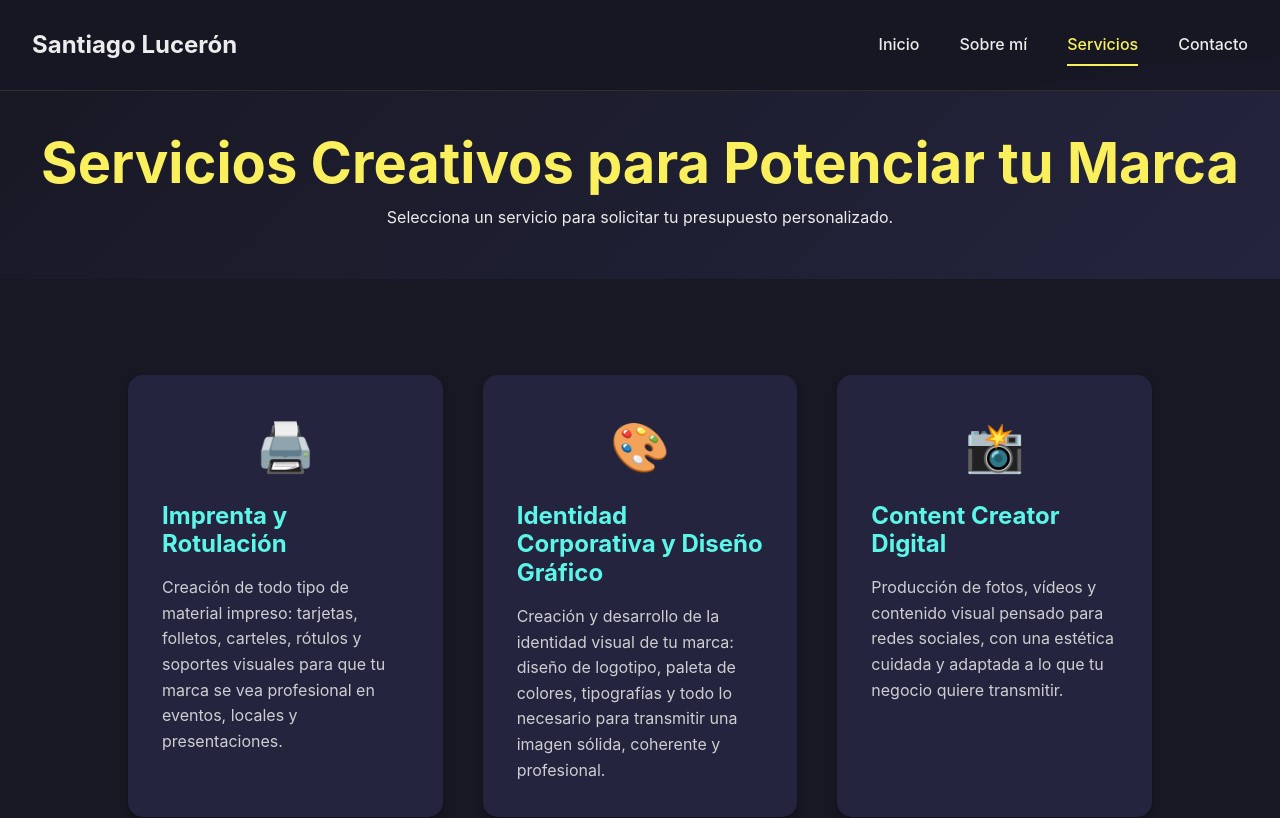
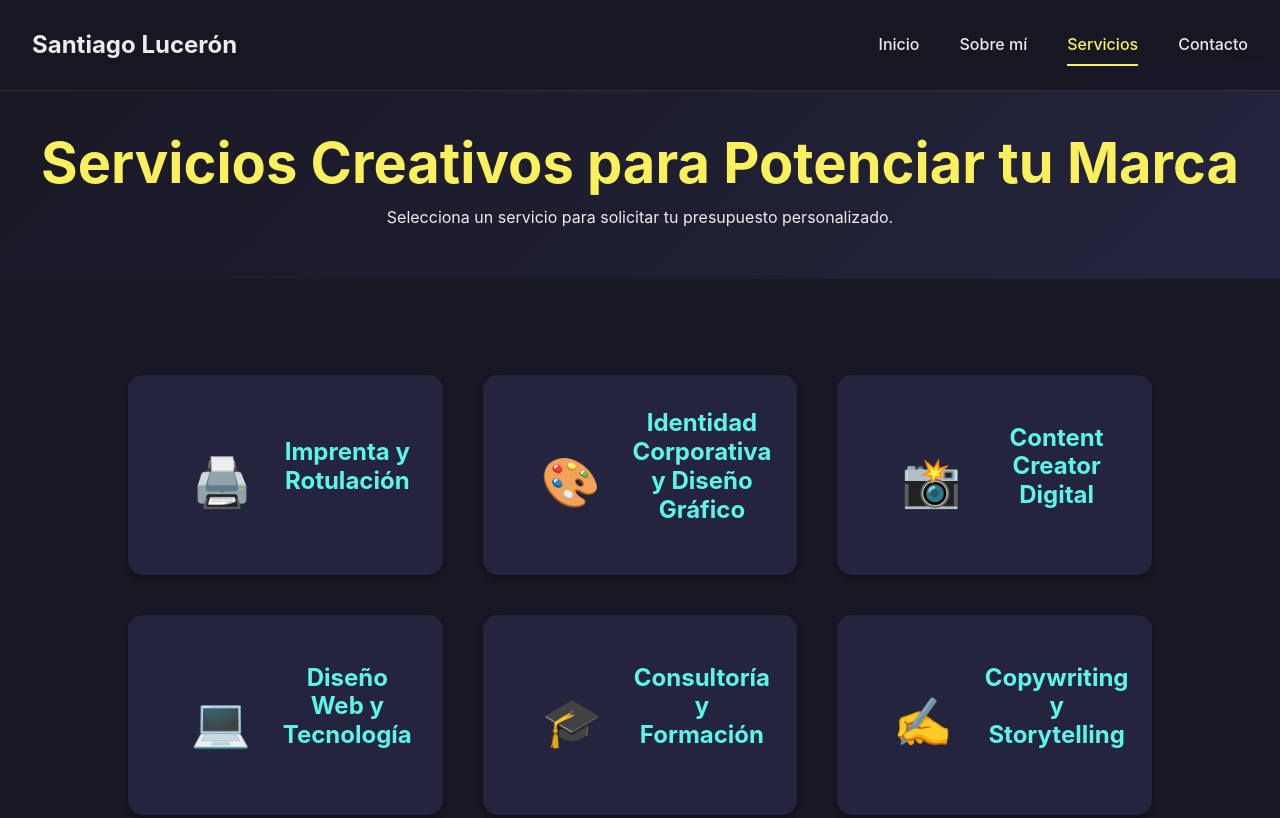
Before and after one commit to sluceron/porfolio, a React (Vite) app: page /services in a window 1280 px wide. Shown: the top 818 px of the page. Built offline with nearby package versions, Linux system fonts and the light colour scheme.

Commit message:
subida servicios

```diff
--- a/src/pages/Services.tsx
+++ b/src/pages/Services.tsx
@@ -37,10 +37,20 @@ const Services = () => {
               tabIndex={0}
               onKeyDown={e => { if (e.key === 'Enter') handleSelect(service.id) }}
             >
-              <div className="service-icon">{service.icon}</div>
-              <h3>{service.title}</h3>
-              <p>{service.description}</p>
+              <div className="card-inner">
+                <div className="card-front">
+                <div className="service-icon" style={{ textAlign: 'center', fontSize: '3rem', marginBottom: '1rem' }}>
+                {service.icon}
+              </div>
+              <h3 style={{ textAlign: 'center' }}>{service.title}</h3>
+                </div>
+                <div className="card-back">
+                  <p>{service.description}</p>
+                </div>
+              </div>
             </div>
+
+
           ))}
         </div>
         </div>
--- a/src/styles/services.css
+++ b/src/styles/services.css
@@ -43,33 +43,58 @@
   }
 
   .service-card {
-    background-color: var(--color-bg-secondary);
+    background-color: transparent;
+    border-radius: 15px;
+    perspective: 1000px;
+    cursor: pointer;
+    transition: transform 0.4s ease;
+    border: none;
+    box-shadow: none;
+  }
+
+  .service-card .card-inner {
+    position: relative;
+    width: 100%;
+    height: 200px;
+    transition: transform 0.8s;
+    transform-style: preserve-3d;
+  }
+
+  .service-card:hover .card-inner {
+    transform: rotateY(180deg) scale(1.06) translateY(-6px);
+  }
+
+  .card-front, .card-back {
+    position: absolute;
+    width: 100%;
+    height: 100%;
+    backface-visibility: hidden;
     border-radius: 15px;
     padding: 2rem;
-    cursor: pointer;
-    border: 2px solid transparent;
-    transition: var(--transition-smooth);
+    display: flex;
+    justify-content: center;
+    align-items: center;
+    background-color: var(--color-bg-secondary);
     box-shadow: var(--shadow-subtle);
-    display: flex;
-    flex-direction: column;
-    align-items: center;
   }
 
-.service-card:hover {
-  transform: scale(1.06) translateY(-6px);
-  box-shadow: var(--shadow-elevated);
-}
+  .card-front h3 {
+    color: var(--color-secondary);
+  }
+
+  .card-back {
+    transform: rotateY(180deg);
+  }
 
   .service-card.selected {
     border-color: var(--color-accent);
     box-shadow: var(--shadow-elevated);
     background-color: rgba(250, 239, 93, 0.1);
-    transform: scale(1.06) translateY(-6px);
   }
 
   .service-icon {
     font-size: 3rem;
-    margin-bottom: 1rem;
+    margin: 2rem;
   }
 
   .service-card h3 {
```
